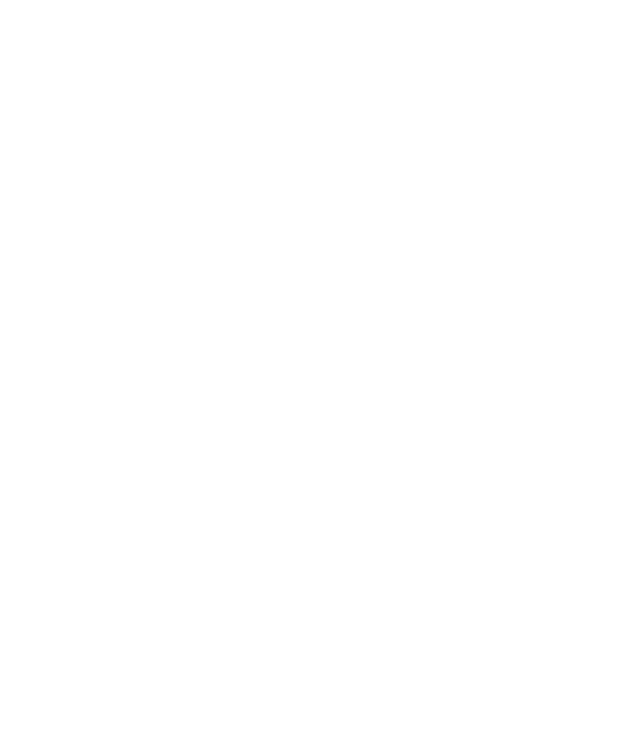
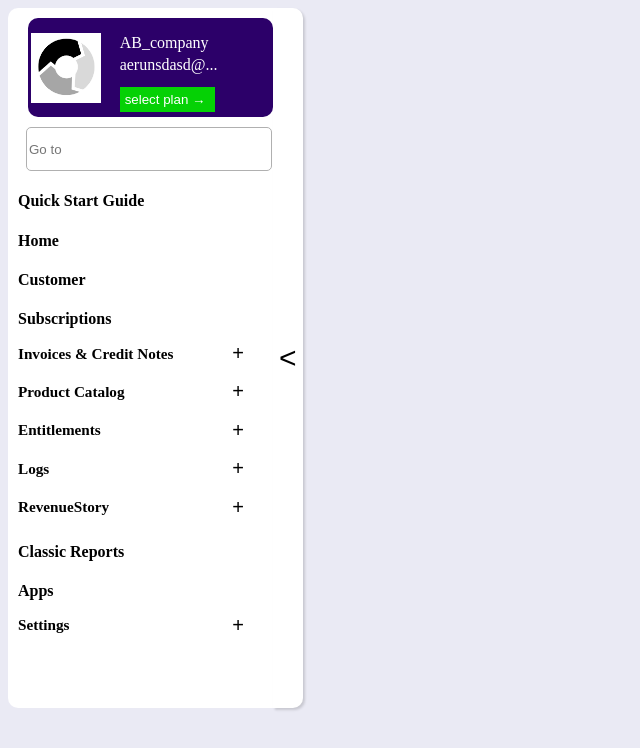
Before and after one commit to Varun8177/Chargebee-Clone, a plain HTML site: page sidebar.html in a window 1280 px wide. Shown: the whole page, without its empty margins (0-640 px from the left). Drawn offline with Linux system fonts and the light colour scheme.

Commit message:
day-2 work done Varun

```diff
--- /dev/null
+++ b/sidebar.css
@@ -0,0 +1,131 @@
+body {
+    display: flex;
+    background-color: rgb(234, 234, 244);
+}
+
+#side-bar {
+
+    width: 300px;
+    background-color: white;
+    border-top-left-radius: 10px;
+    border-bottom-left-radius: 10px;
+    padding-top: 10px;
+    padding-bottom: 10px;
+    padding-left: 10px;
+    padding-right: 10px;
+}
+
+#open-sideBar {
+    font-size: 30px;
+    background-color: white;
+    border: 0;
+    box-shadow: rgba(0, 0, 0, 0.15) 1.95px 1.95px 2.6px;
+    border-top-right-radius: 10px;
+    border-bottom-right-radius: 10px;
+    cursor: pointer;
+}
+
+#main {
+    /* border: 2px solid black; */
+    height: 700px;
+    width: 100%;
+}
+
+#logo-Section {
+    /* border: 2px solid red; */
+    margin-left: 10px;
+    display: flex;
+    justify-content: space-evenly;
+    background-color: rgb(44, 0, 105);
+    width: 100%;
+    border-radius: 10px;
+}
+
+#logo {
+    height: 70px;
+    margin-top: 15px;
+
+}
+
+#details {
+    /* border: 2px solid black; */
+    margin-left: 15px;
+    width: 150px;
+    color: white;
+
+}
+
+#email,
+#select_butt {
+    margin-top: -12px;
+}
+
+#select_butt {
+    background-color: rgb(5, 209, 5);
+    color: white;
+    padding: 5px 10px 5px 5px;
+    border: 0;
+    margin-bottom: 5px;
+    cursor: pointer;
+}
+
+#search {
+    /* border: 2px solid red; */
+
+    display: block;
+    width: 98%;
+    margin-left: 8px;
+    margin-top: 10px;
+    border-radius: 5px;
+    height: 40px;
+    border: 1px solid rgb(176, 176, 176)
+}
+
+.invoice,
+.catalog,
+.entitle,
+.logs,
+.rev,
+.set {
+    display: flex;
+    justify-content: space-between;
+    cursor: pointer;
+    margin-bottom: -10px;
+    margin-top: -20px;
+    font-size: 13px;
+}
+
+#invoice_button,
+#prod_button,
+#entitle_button,
+#logs_button,
+#rev_button,
+#set_button {
+    width: 50px;
+    font-size: 20px;
+    border: 0;
+    background-color: white;
+    cursor: pointer;
+}
+
+#prod_empty>li,
+#invoice_empty>li,
+#entitle_empty>li,
+#logs_empty>li,
+#rev_empty>li,
+#set_empty>li {
+    margin-left: 20px;
+}
+
+#invoice_empty,
+#prod_empty,
+#entitle_empty,
+#logs_empty,
+#rev_empty,
+#set_empty {
+    margin-bottom: 10px;
+}
+
+#flag{
+    height: 40px;
+}
--- a/sidebar.html
+++ b/sidebar.html
@@ -1,12 +1,71 @@
 <!DOCTYPE html>
 <html lang="en">
+
 <head>
     <meta charset="UTF-8">
     <meta http-equiv="X-UA-Compatible" content="IE=edge">
     <meta name="viewport" content="width=device-width, initial-scale=1.0">
-    <title>Document</title>
+    <title>Dashboard</title>
+    <link rel="stylesheet" href="./sidebar.css">
 </head>
+
 <body>
+    <div id="side-bar">
+        <div id="logo-Section">
+            <img id="logo" src="./images/logo.png" alt="">
+            <div id="details">
+            </div>
+        </div>
+        <input id="search" type="text" placeholder="Go to">
+        <div id="side-bar-tools">
+            <h4>Quick Start Guide</h4>
+            <h4>Home</h4>
+            <h4>Customer</h4>
+            <h4>Subscriptions</h4>
+            <div onclick="invoice()" class="invoice">
+                <h3 id="invoice">Invoices & Credit Notes</h3>
+                <button id="invoice_button">+</button>
+            </div>
+            <div id="invoice_empty"></div>
 
+            <div onclick="catalog()" class="catalog">
+                <h3 id="prod_catalog">Product Catalog</h3>
+                <button id="prod_button">+</button>
+            </div>
+            <div id="prod_empty"></div>
+
+            <div onclick="entitle()" class="entitle">
+                <h3 id="entitle">Entitlements</h3>
+                <button id="entitle_button">+</button>
+            </div>
+            <div id="entitle_empty"></div>
+
+            <div onclick="logs()" class="logs">
+                <h3 id="logs">Logs</h3>
+                <button id="logs_button">+</button>
+            </div>
+            <div id="logs_empty"></div>
+
+            <div onclick="rev()" class="rev">
+                <h3 id="rev">RevenueStory</h3>
+                <button id="rev_button">+</button>
+            </div>
+            <div id="rev_empty"></div>
+            <h4>Classic Reports</h4>
+            <h4>Apps</h4>
+            <div onclick="set()" class="set">
+                <h3 id="set">Settings</h3>
+                <button id="set_button">+</button>
+            </div>
+            <div id="set_empty"></div>
+        </div>
+
+
+    </div>
+    <button id="open-sideBar" onclick="change_size()">
+        < </button>
+            <div id="main"></div>
 </body>
+
 </html>
+<script src="./sidebar.js"></script>
--- /dev/null
+++ b/sidebar.js
@@ -0,0 +1,222 @@
+
+//  &#9654;
+let email = "vaerunsdasd@gmail.com"
+email = email.substring(1, 12) + "..."
+document.querySelector("#details").innerHTML = `
+    <p id="name">AB_company</p>
+    <p id="email">${email}</p>
+    <button id="select_butt">select plan &#8594;</button>
+    `
+function change_size() {
+
+    let side_butt = document.querySelector("#open-sideBar")
+
+    if (side_butt.innerText == "<") {
+        document.querySelector("#side-bar-tools").innerHTML = `
+        <img id="flag" src="./images/flag.png"></img>
+        <img id="flag" src="./images/home.png"></img>
+        <img id="flag" src="./images/customers.png"></img>
+        <img id="flag" src="./images/subscription.png"></img>
+        <img id="flag" src="./images/invoice.png"></img>
+        <img id="flag" src="./images/product.png"></img>
+        <img id="flag" src="./images/features.png"></img>
+        <img id="flag" src="./images/transaction.png"></img>
+        <img id="flag" src="./images/dashboard.png"></img>
+        <img id="flag" src="./images/reports.png"></img>
+        <img id="flag" src="./images/app.png"></img>
+        <img id="flag" src="./images/settings.png"></img>
+        `
+        document.querySelector("#details").innerHTML = null
+        document.querySelector("#logo").style.height = "50px"
+        document.querySelector("#logo").style.marginLeft = "20px"
+        document.querySelector("#side-bar").style.backgroundColor = "rgb(44,0,105)"
+        side_butt.style.backgroundColor = "rgb(44,0,105)"
+        side_butt.style.color = "white"
+        document.querySelector("#side-bar").style.width = "50px"
+        side_butt.innerText = ">"
+        return
+    }
+
+    if (side_butt.innerText == ">") {
+        document.querySelector("#details").innerHTML = `
+                                                          <p id="name">AB_company</p>
+                                                          <p id="email">${email}</p>
+                                                          <button id="select_butt">select plan &#8594;</button>
+                                                                                         `
+        document.querySelector("#side-bar-tools").innerHTML = `
+            <h4>Quick Start Guide</h4>
+            <h4>Home</h4>
+            <h4>Customer</h4>
+            <h4>Subscriptions</h4>
+            <div onclick="invoice()" class="invoice">
+                <h3 id="invoice">Invoices & Credit Notes</h3>
+                <button id="invoice_button">+</button>
+            </div>
+            <div id="invoice_empty"></div>
+
+            <div onclick="catalog()" class="catalog">
+                <h3 id="prod_catalog">Product Catalog</h3>
+                <button id="prod_button">+</button>
+            </div>
+            <div id="prod_empty"></div>
+
+            <div onclick="entitle()" class="entitle">
+                <h3 id="entitle">Entitlements</h3>
+                <button id="entitle_button">+</button>
+            </div>
+            <div id="entitle_empty"></div>
+
+            <div onclick="logs()" class="logs">
+                <h3 id="logs">Logs</h3>
+                <button id="logs_button">+</button>
+            </div>
+            <div id="logs_empty"></div>
+
+            <div onclick="rev()" class="rev">
+                <h3 id="rev">RevenueStory</h3>
+                <button id="rev_button">+</button>
+            </div>
+            <div id="rev_empty"></div>
+            <h4>Classic Reports</h4>
+            <h4>Apps</h4>
+            <div onclick="set()" class="set">
+                <h3 id="set">Settings</h3>
+                <button id="set_button">+</button>
+            </div>
+            <div id="set_empty"></div>
+        `
+        side_butt.style.backgroundColor = "white"
+        side_butt.style.color = "black"
+        document.querySelector("#side-bar").style.backgroundColor = "white"
+        document.querySelector("#side-bar").style.width = "300px"
+        side_butt.innerText = "<"
+        return
+    }
+
+}
+
+
+
+
+function invoice() {
+    let but = document.querySelector("#invoice_button")
+    console.log(but.innerText)
+    if (but.innerText == "+") {
+        but.innerText = "-"
+        document.querySelector("#invoice_empty").innerHTML = `
+    <li>Invoices</li>
+    <li>Credit Notes</li>
+    `
+        return
+    }
+    if (but.innerText == "-") {
+        document.querySelector("#invoice_empty").innerHTML = ""
+        but.innerText = "+"
+        return
+    }
+
+}
+function catalog() {
+    let but = document.querySelector("#prod_button")
+    console.log(but.innerText)
+    if (but.innerText == "+") {
+        but.innerText = "-"
+        document.querySelector("#prod_empty").innerHTML = `
+    <li>Product Families</li>
+    <li>Plans</li>
+    <li>Adddons</li>
+    <li>Plans</li>
+    <li>Charges</li>
+    <li>Coupons</li>
+    <li>Coupon Sets</li>
+    `
+        return
+    }
+    if (but.innerText == "-") {
+        document.querySelector("#prod_empty").innerHTML = ""
+        but.innerText = "+"
+        return
+    }
+
+}
+function entitle() {
+    let but = document.querySelector("#entitle_button")
+    console.log(but.innerText)
+    if (but.innerText == "+") {
+        but.innerText = "-"
+        document.querySelector("#entitle_empty").innerHTML = `
+    <li>Features</li>
+    `
+        return
+    }
+    if (but.innerText == "-") {
+        document.querySelector("#entitle_empty").innerHTML = ""
+        but.innerText = "+"
+        return
+    }
+
+}
+function logs() {
+    let but = document.querySelector("#logs_button")
+    console.log(but.innerText)
+    if (but.innerText == "+") {
+        but.innerText = "-"
+        document.querySelector("#logs_empty").innerHTML = `
+    <li>Transactions</li>
+    <li>Email Logs</li>
+    <li>Events</li>
+    `
+        return
+    }
+    if (but.innerText == "-") {
+        document.querySelector("#logs_empty").innerHTML = ""
+        but.innerText = "+"
+        return
+    }
+
+}
+
+function rev() {
+    let but = document.querySelector("#rev_button")
+    console.log(but.innerText)
+    if (but.innerText == "+") {
+        but.innerText = "-"
+        document.querySelector("#rev_empty").innerHTML = `
+    <li>Dashboards</li>
+    <li>Metric Explorer</li>
+    <li>Customer Insights</li>
+    <li>Accounting Reports</li>
+    <li>Alerts and Goals</li>
+    <li>Report Builder</li>
+    `
+        return
+    }
+    if (but.innerText == "-") {
+        document.querySelector("#rev_empty").innerHTML = ""
+        but.innerText = "+"
+        return
+    }
+
+}
+
+function set() {
+    let but = document.querySelector("#set_button")
+    console.log(but.innerText)
+    if (but.innerText == "+") {
+        but.innerText = "-"
+        document.querySelector("#set_empty").innerHTML = `
+    <li>Configure Chargebee</li>
+    <li>Import & Export Data</li>
+    <li>Team Members</li>
+    <li>Chargebee Notifications</li>
+    <li>Security</li>
+    `
+        return
+    }
+    if (but.innerText == "-") {
+        document.querySelector("#set_empty").innerHTML = ""
+        but.innerText = "+"
+        return
+    }
+
+}
```
Also changed, not shown: images/app.png (added), images/customers.png (added), images/dashboard.png (added), images/features.png (added), images/flag.png (added), images/home.png (added), images/invoice.png (added), images/logo.png (added), images/product.png (added), images/reports.png (added), images/settings.png (added), images/subscription.png (added), images/transaction.png (added).
